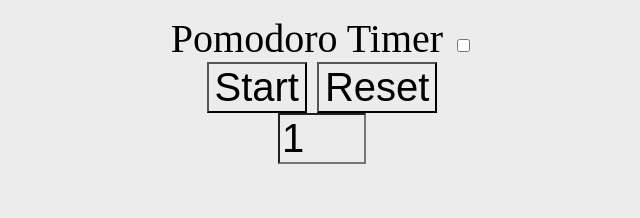
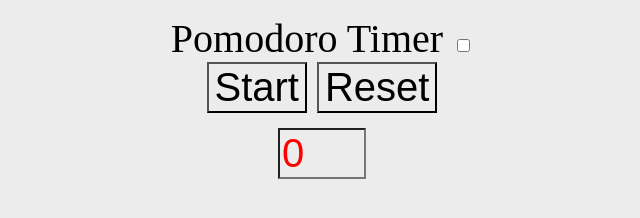
Before and after one commit to tobymac208/StudyStopwatch, a plain HTML site: page web_interface/index.html in a window 1280 px wide. Both pictures are taken after a click on the button "Start". Shown: the whole page, without its empty margins (318-958 px from the left). Drawn offline with Linux system fonts and the light colour scheme.

Commit message:
Final fixes. good to go.

```diff
--- a/web_interface/css/styles.css
+++ b/web_interface/css/styles.css
@@ -30,4 +30,5 @@
 
 #currenttime {
     max-width: 80px;
+    margin: 15px;
 }
--- a/web_interface/js/master.js
+++ b/web_interface/js/master.js
@@ -4,6 +4,7 @@ let started = false;
 
 const timer = () => {
     started = true;
+    document.getElementById("currenttime").style.color = "red";
 
     let timer = setInterval(() => {
         document.getElementById("currenttime").value = timeTracker;
@@ -12,11 +13,12 @@ const timer = () => {
         if(timeTracker > minutes || !started){
             clearInterval(timer);
         }
-    }, 1000);
+    }, 60*1000); // wait for a minute
 }
 
 const reset = () => {
     started = false;
     timeTracker = 0;
     document.getElementById("currenttime").value = timeTracker;
+    document.getElementById("currenttime").style.color = "black";
 };
```
